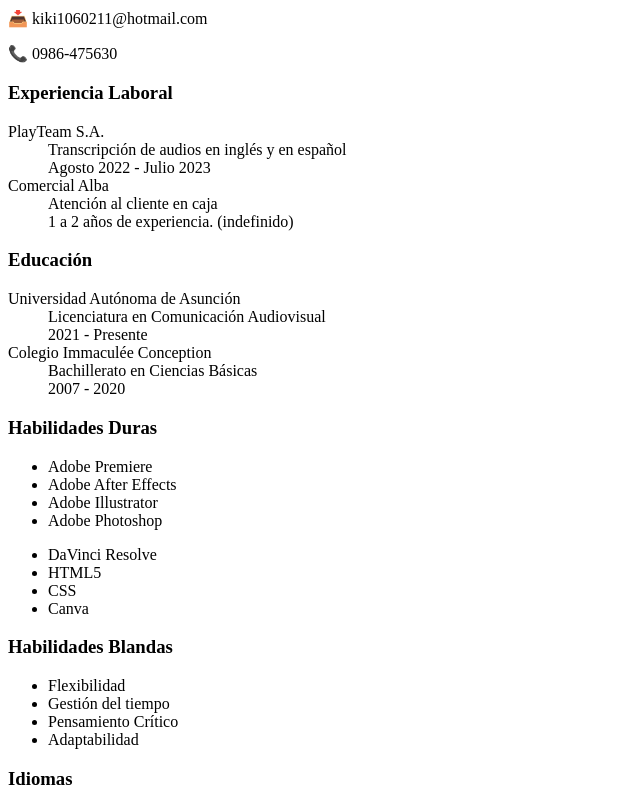
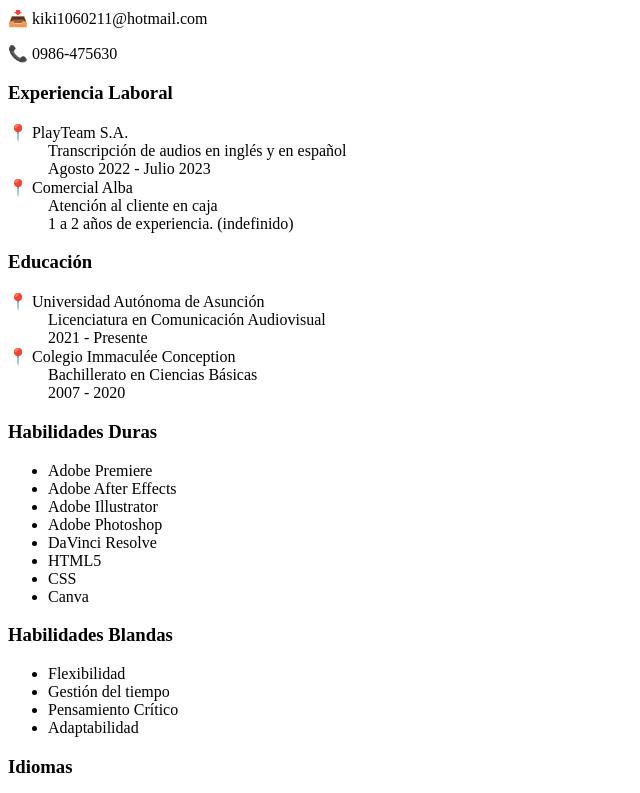
Before and after one commit to gautokr/cvresume, a plain HTML site: page index.html in a window 1280 px wide. Shown: the part 540-1333 px from the top of the page, without its empty margins (0-640 px from the left). Drawn offline with Linux system fonts and the light colour scheme.

Commit message:
emojis and class for li

```diff
--- a/index.html
+++ b/index.html
@@ -26,10 +26,10 @@
         <section class="work">
         <h3>Experiencia Laboral</h3>
            <dl>
-            <dt>PlayTeam S.A.</dt>
+            <dt>&#128205; PlayTeam S.A.</dt>
                 <dd>Transcripción de audios en inglés y en español</dd>
                 <dd>Agosto 2022 - Julio 2023</dd>
-            <dt>Comercial Alba</dt>
+            <dt>&#128205; Comercial Alba</dt>
                 <dd>Atención al cliente en caja</dd>
                 <dd>1 a 2 años de experiencia. (indefinido)</dd>
            </dl>
@@ -38,10 +38,10 @@
         <section class="education">
         <h3>Educación</h3>
             <dl>
-                <dt>Universidad Autónoma de Asunción</dt>
+                <dt>&#128205; Universidad Autónoma de Asunción</dt>
                     <dd>Licenciatura en Comunicación Audiovisual</dd>
                     <dd>2021 - Presente</dd>
-                <dt>Colegio Immaculée Conception</dt>
+                <dt>&#128205; Colegio Immaculée Conception</dt>
                     <dd>Bachillerato en Ciencias Básicas</dd>
                     <dd>2007 - 2020</dd>
             </dl>
@@ -51,17 +51,15 @@
         <article class="box2">
         <section class="hardskills">
         <h3>Habilidades Duras</h3>
-            <ul class="firstcol">
-                <li>Adobe Premiere</li>
-                <li>Adobe After Effects</li>
-                <li>Adobe Illustrator</li>
-                <li>Adobe Photoshop</li>
-            </ul>
-            <ul class="secondcol">
-                <li>DaVinci Resolve</li>
-                <li>HTML5</li>
-                <li>CSS</li>
-                <li>Canva</li>
+            <ul>
+                <li class="premiere">Adobe Premiere</li>
+                <li class="after">Adobe After Effects</li>
+                <li class="illus">Adobe Illustrator</li>
+                <li class="photoshop">Adobe Photoshop</li>
+                <li class="resolve">DaVinci Resolve</li>
+                <li class="htmlfive">HTML5</li>
+                <li class="css">CSS</li>
+                <li class="canva">Canva</li>
             </ul>
         </section>
 
```
